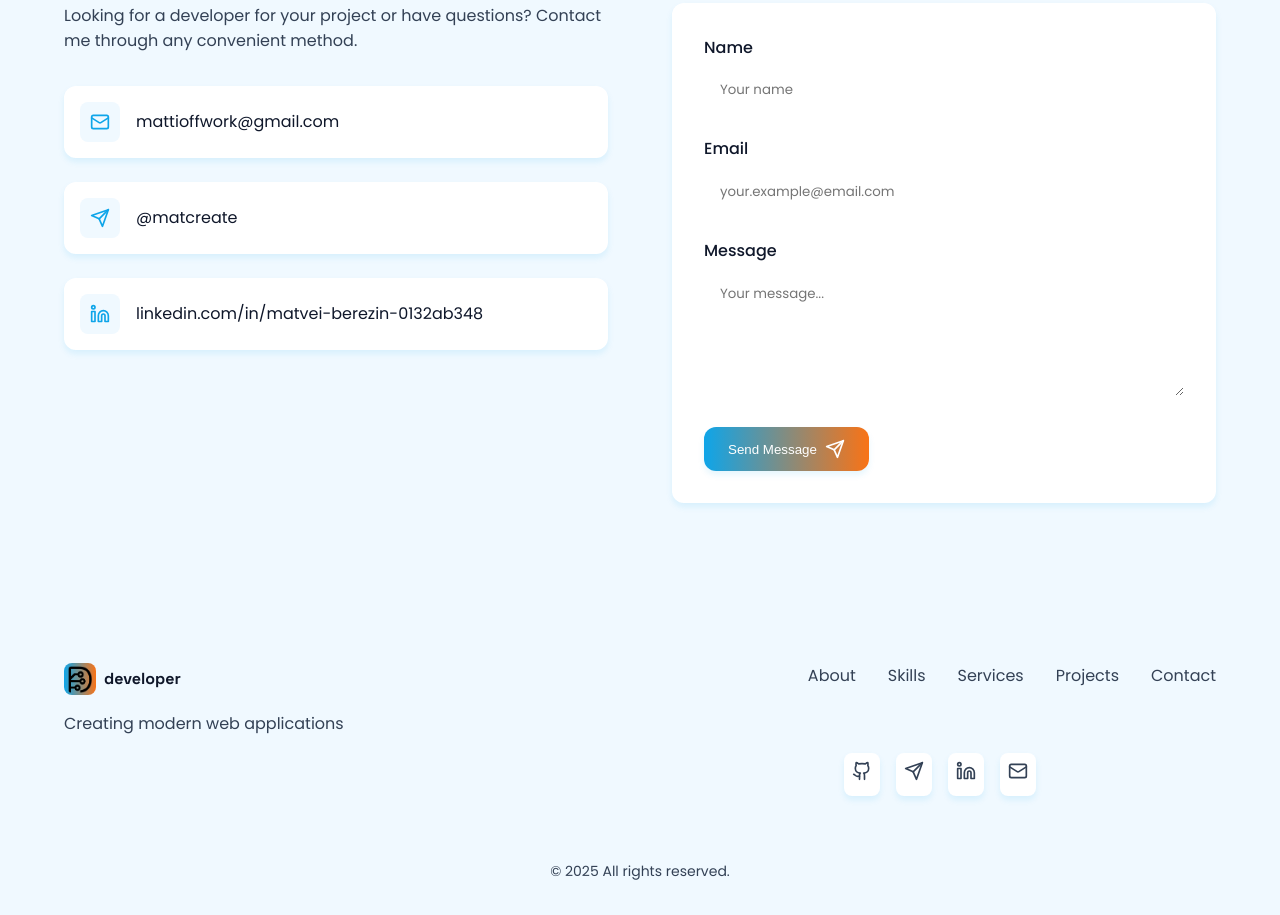
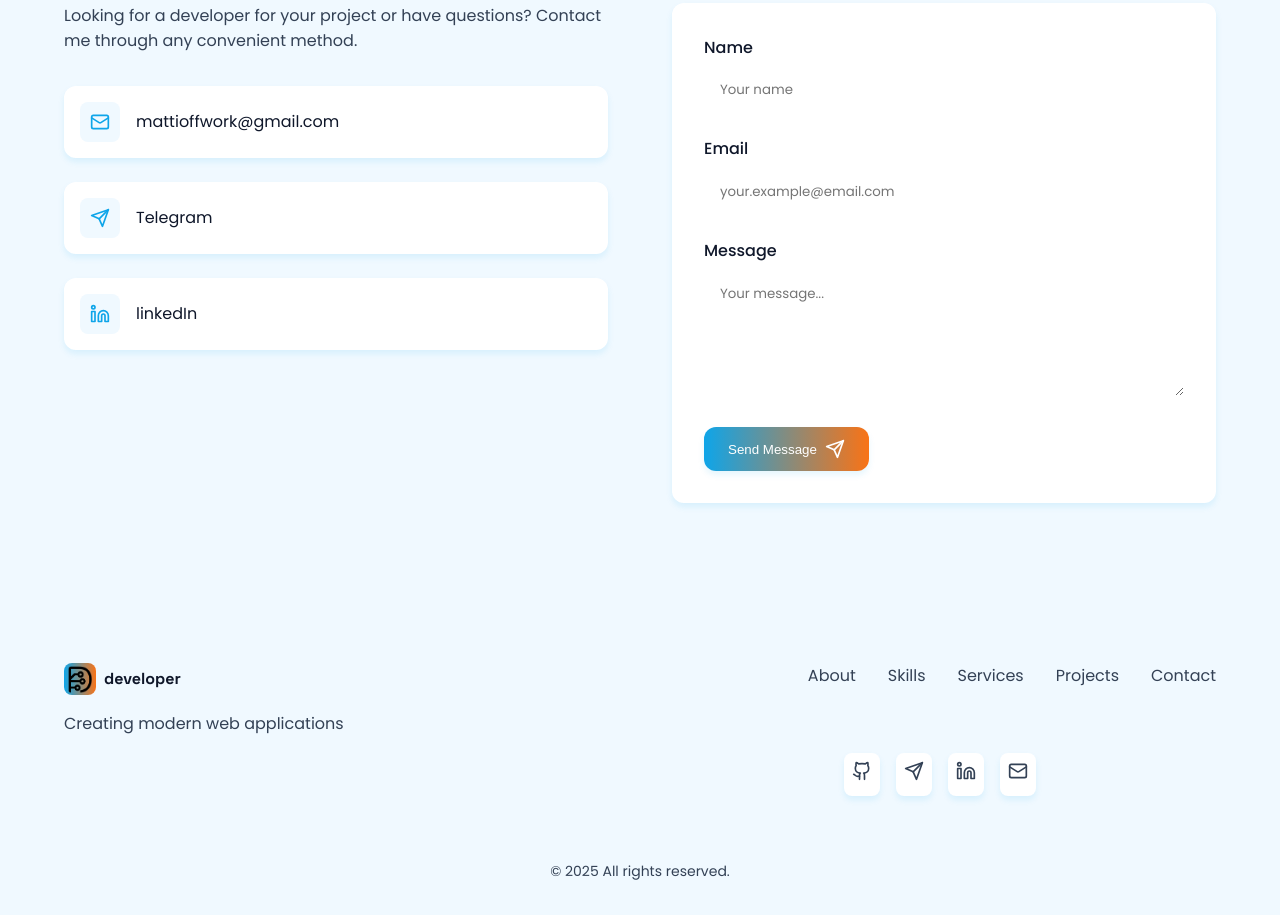
Before and after one commit to ZeroToDev1337/zerotodev, a plain HTML site: page index.html in a window 1280 px wide. Shown: the part 3641-4556 px from the top of the page. Drawn offline with Linux system fonts and the light colour scheme.

Commit message:
Update #3

```diff
--- a/index.html
+++ b/index.html
@@ -591,7 +591,7 @@
                     <path d="M22 2 11 13"></path>
                   </svg>
                 </div>
-                <span>@matcreate</span>
+                <span>Telegram</span>
               </a>
 
               <a href="https://www.linkedin.com/in/matvei-berezin-0132ab348/" target="_blank" class="contact-link">
@@ -602,7 +602,7 @@
                     <circle cx="4" cy="4" r="2"></circle>
                   </svg>
                 </div>
-                <span>linkedin.com/in/matvei-berezin-0132ab348</span>
+                <span>linkedIn</span>
               </a>
             </div>
           </div>
```
